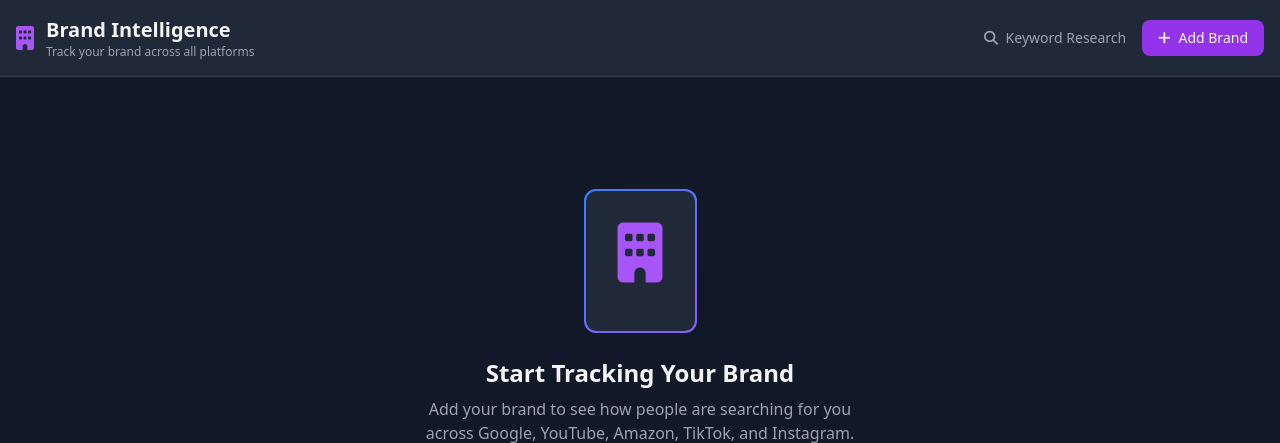
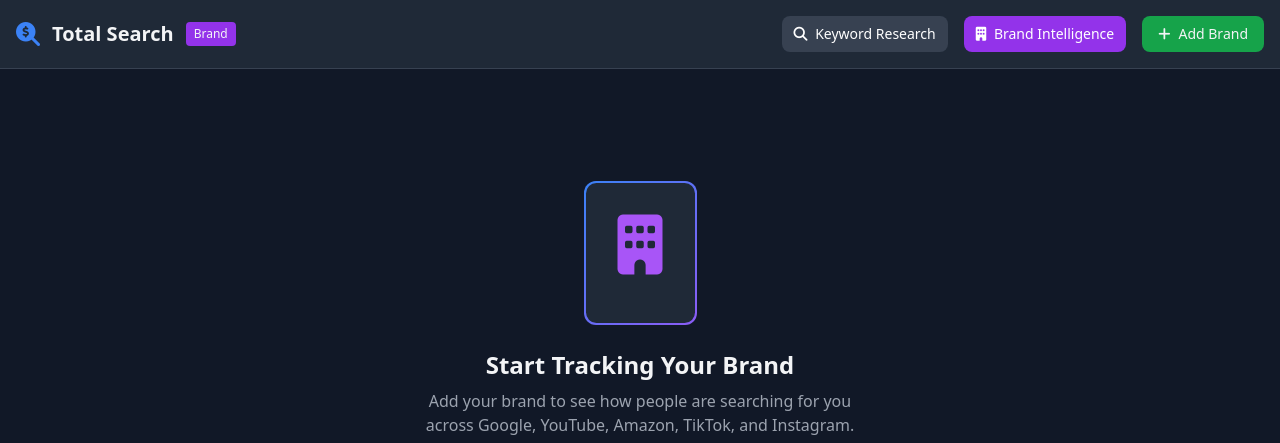
Before and after one commit to mohamedali170683-dotcom/Total-Search, a FastAPI app: page /brand in a window 1280 px wide. Shown: the top 443 px of the page. Run offline with FastAPI, Linux system fonts and the light colour scheme; data that the repository does not hold is empty; some libraries are stand-ins or nearby versions.

Commit message:
Fix /brand route and add navigation between dashboards
- Add /brand rewrite in vercel.json for Vercel routing
- Add navigation links in both dashboards (Keyword Research & Brand Intelligence)
- Consistent header design across both pages

Co-Authored-By: Claude Opus 4.5 <noreply@anthropic.com>

```diff
--- a/templates/brand_dashboard.html
+++ b/templates/brand_dashboard.html
@@ -26,17 +26,18 @@
         <div class="max-w-7xl mx-auto px-4 py-4">
             <div class="flex items-center justify-between">
                 <div class="flex items-center space-x-3">
-                    <i class="fas fa-building text-2xl text-purple-500"></i>
-                    <div>
-                        <h1 class="text-xl font-bold">Brand Intelligence</h1>
-                        <p class="text-xs text-gray-400">Track your brand across all platforms</p>
-                    </div>
+                    <i class="fas fa-search-dollar text-2xl text-blue-500"></i>
+                    <h1 class="text-xl font-bold">Total Search</h1>
+                    <span class="text-xs bg-purple-600 px-2 py-1 rounded">Brand</span>
                 </div>
                 <div class="flex items-center space-x-4">
-                    <a href="/home" class="text-sm text-gray-400 hover:text-white transition">
+                    <a href="/home" class="px-3 py-2 rounded-lg bg-gray-700 hover:bg-gray-600 text-white text-sm font-medium transition">
                         <i class="fas fa-search mr-1"></i> Keyword Research
                     </a>
-                    <button @click="showAddBrand = true" class="bg-purple-600 hover:bg-purple-700 px-4 py-2 rounded-lg text-sm font-medium transition flex items-center space-x-2">
+                    <a href="/brand" class="px-3 py-2 rounded-lg bg-purple-600 text-white text-sm font-medium">
+                        <i class="fas fa-building mr-1"></i> Brand Intelligence
+                    </a>
+                    <button @click="showAddBrand = true" class="bg-green-600 hover:bg-green-700 px-4 py-2 rounded-lg text-sm font-medium transition flex items-center space-x-2">
                         <i class="fas fa-plus"></i>
                         <span>Add Brand</span>
                     </button>
```
Also changed, not shown: templates/dashboard.html (+6 -1 lines), vercel.json.
